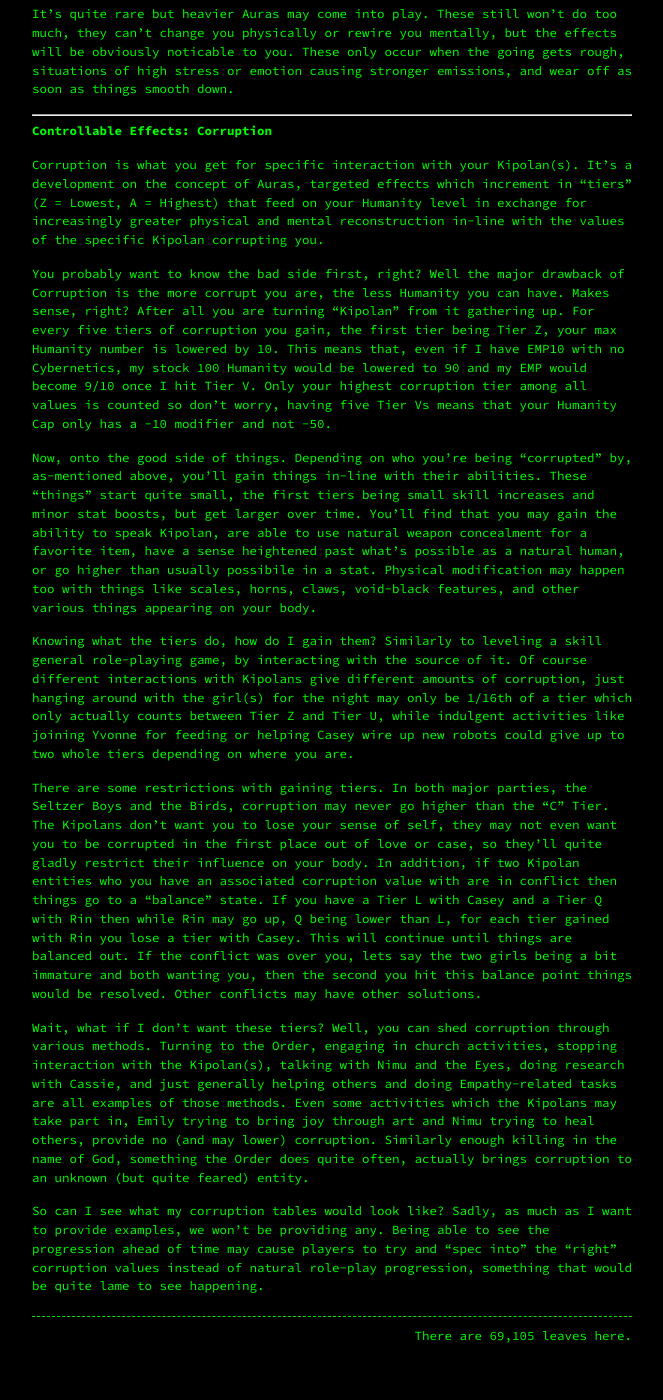
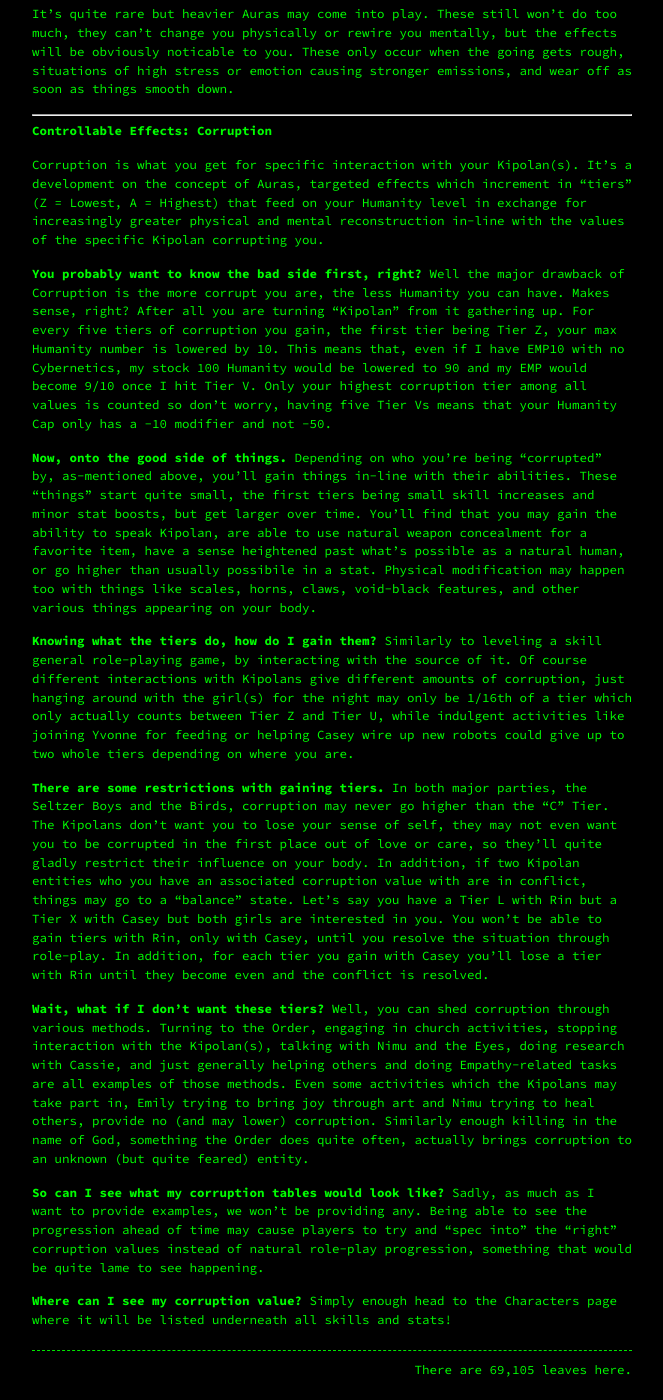
Before and after one commit to Terwilliger69105/69105.github.io, a Jekyll site: the page built from _pages/burritoverse/corruption.md, in a window 1280 px wide and 1400 px high, scrolled down 784 px. Shown: the whole window, without its empty margins (308-971 px from the left). Built offline with Jekyll 4.4.1, drawn with Linux system fonts in a browser that asks for light colours; our own code applies the rules of GitHub Pages for plain Markdown files; before the commit the page ends 2150 px from its top, so only the background shows below that.

Commit message:
Update corruption.md

```diff
--- a/_pages/burritoverse/corruption.md
+++ b/_pages/burritoverse/corruption.md
@@ -27,14 +27,16 @@ It's quite rare but heavier Auras may come into play. These still won't do too m
 
 Corruption is what you get for specific interaction with your Kipolan(s). It's a development on the concept of Auras, targeted effects which increment in "tiers" (Z = Lowest, A = Highest) that feed on your Humanity level in exchange for increasingly greater physical and mental reconstruction in-line with the values of the specific Kipolan corrupting you.
 
-You probably want to know the bad side first, right? Well the major drawback of Corruption is the more corrupt you are, the less Humanity you can have. Makes sense, right? After all you are turning "Kipolan" from it gathering up. For every five tiers of corruption you gain, the first tier being Tier Z, your max Humanity number is lowered by 10. This means that, even if I have EMP10 with no Cybernetics, my stock 100 Humanity would be lowered to 90 and my EMP would become 9/10 once I hit Tier V. Only your highest corruption tier among all values is counted so don't worry, having five Tier Vs means that your Humanity Cap only has a -10 modifier and not -50.
+**You probably want to know the bad side first, right?** Well the major drawback of Corruption is the more corrupt you are, the less Humanity you can have. Makes sense, right? After all you are turning "Kipolan" from it gathering up. For every five tiers of corruption you gain, the first tier being Tier Z, your max Humanity number is lowered by 10. This means that, even if I have EMP10 with no Cybernetics, my stock 100 Humanity would be lowered to 90 and my EMP would become 9/10 once I hit Tier V. Only your highest corruption tier among all values is counted so don't worry, having five Tier Vs means that your Humanity Cap only has a -10 modifier and not -50.
 
-Now, onto the good side of things. Depending on who you're being "corrupted" by, as-mentioned above, you'll gain things in-line with their abilities. These "things" start quite small, the first tiers being small skill increases and minor stat boosts, but get larger over time. You'll find that you may gain the ability to speak Kipolan, are able to use natural weapon concealment for a favorite item, have a sense heightened past what's possible as a natural human, or go higher than usually possibile in a stat. Physical modification may happen too with things like scales, horns, claws, void-black features, and other various things appearing on your body.
+**Now, onto the good side of things.** Depending on who you're being "corrupted" by, as-mentioned above, you'll gain things in-line with their abilities. These "things" start quite small, the first tiers being small skill increases and minor stat boosts, but get larger over time. You'll find that you may gain the ability to speak Kipolan, are able to use natural weapon concealment for a favorite item, have a sense heightened past what's possible as a natural human, or go higher than usually possibile in a stat. Physical modification may happen too with things like scales, horns, claws, void-black features, and other various things appearing on your body.
 
-Knowing what the tiers do, how do I gain them? Similarly to leveling a skill general role-playing game, by interacting with the source of it. Of course different interactions with Kipolans give different amounts of corruption, just hanging around with the girl(s) for the night may only be 1/16th of a tier which only actually counts between Tier Z and Tier U, while indulgent activities like joining Yvonne for feeding or helping Casey wire up new robots could give up to two whole tiers depending on where you are.
+**Knowing what the tiers do, how do I gain them?** Similarly to leveling a skill general role-playing game, by interacting with the source of it. Of course different interactions with Kipolans give different amounts of corruption, just hanging around with the girl(s) for the night may only be 1/16th of a tier which only actually counts between Tier Z and Tier U, while indulgent activities like joining Yvonne for feeding or helping Casey wire up new robots could give up to two whole tiers depending on where you are.
 
-There are some restrictions with gaining tiers. In both major parties, the Seltzer Boys and the Birds, corruption may never go higher than the "C" Tier. The Kipolans don't want you to lose your sense of self, they may not even want you to be corrupted in the first place out of love or case, so they'll quite gladly restrict their influence on your body. In addition, if two Kipolan entities who you have an associated corruption value with are in conflict then things go to a "balance" state. If you have a Tier L with Casey and a Tier Q with Rin then while Rin may go up, Q being lower than L, for each tier gained with Rin you lose a tier with Casey. This will continue until things are balanced out. If the conflict was over you, lets say the two girls being a bit immature and both wanting you, then the second you hit this balance point things would be resolved. Other conflicts may have other solutions.
+**There are some restrictions with gaining tiers.** In both major parties, the Seltzer Boys and the Birds, corruption may never go higher than the "C" Tier. The Kipolans don't want you to lose your sense of self, they may not even want you to be corrupted in the first place out of love or care, so they'll quite gladly restrict their influence on your body. In addition, if two Kipolan entities who you have an associated corruption value with are in conflict, things may go to a "balance" state. Let's say you have a Tier L with Rin but a Tier X with Casey but both girls are interested in you. You won't be able to gain tiers with Rin, only with Casey, until you resolve the situation through role-play. In addition, for each tier you gain with Casey you'll lose a tier with Rin until they become even and the conflict is resolved.
 
-Wait, what if I don't want these tiers? Well, you can shed corruption through various methods. Turning to the Order, engaging in church activities, stopping interaction with the Kipolan(s), talking with Nimu and the Eyes, doing research with Cassie, and just generally helping others and doing Empathy-related tasks are all examples of those methods. Even some activities which the Kipolans may take part in, Emily trying to bring joy through art and Nimu trying to heal others, provide no (and may lower) corruption. Similarly enough killing in the name of God, something the Order does quite often, actually brings corruption to an unknown (but quite feared) entity.
+**Wait, what if I don't want these tiers?** Well, you can shed corruption through various methods. Turning to the Order, engaging in church activities, stopping interaction with the Kipolan(s), talking with Nimu and the Eyes, doing research with Cassie, and just generally helping others and doing Empathy-related tasks are all examples of those methods. Even some activities which the Kipolans may take part in, Emily trying to bring joy through art and Nimu trying to heal others, provide no (and may lower) corruption. Similarly enough killing in the name of God, something the Order does quite often, actually brings corruption to an unknown (but quite feared) entity.
 
-So can I see what my corruption tables would look like? Sadly, as much as I want to provide examples, we won't be providing any. Being able to see the progression ahead of time may cause players to try and "spec into" the "right" corruption values instead of natural role-play progression, something that would be quite lame to see happening.
+**So can I see what my corruption tables would look like?** Sadly, as much as I want to provide examples, we won't be providing any. Being able to see the progression ahead of time may cause players to try and "spec into" the "right" corruption values instead of natural role-play progression, something that would be quite lame to see happening.
+
+**Where can I see my corruption value?** Simply enough head to the Characters page where it will be listed underneath all skills and stats!
```
